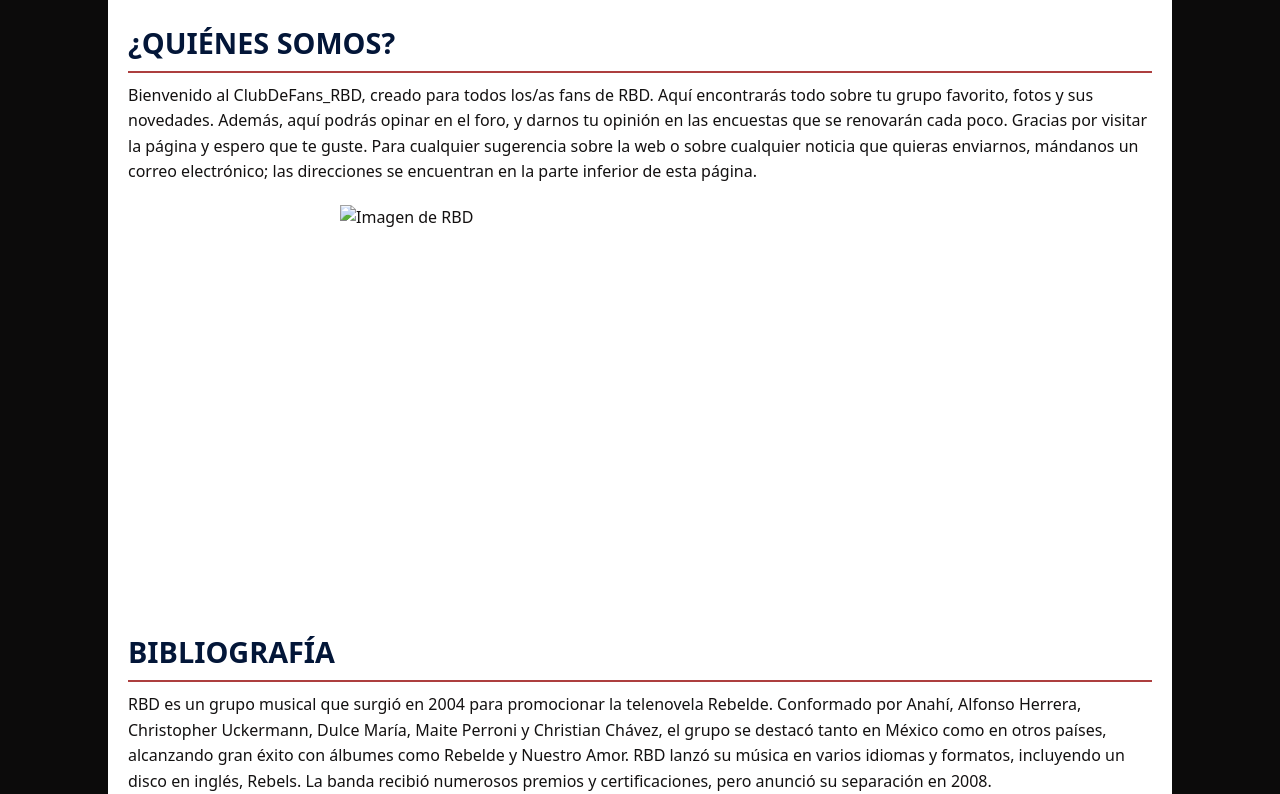
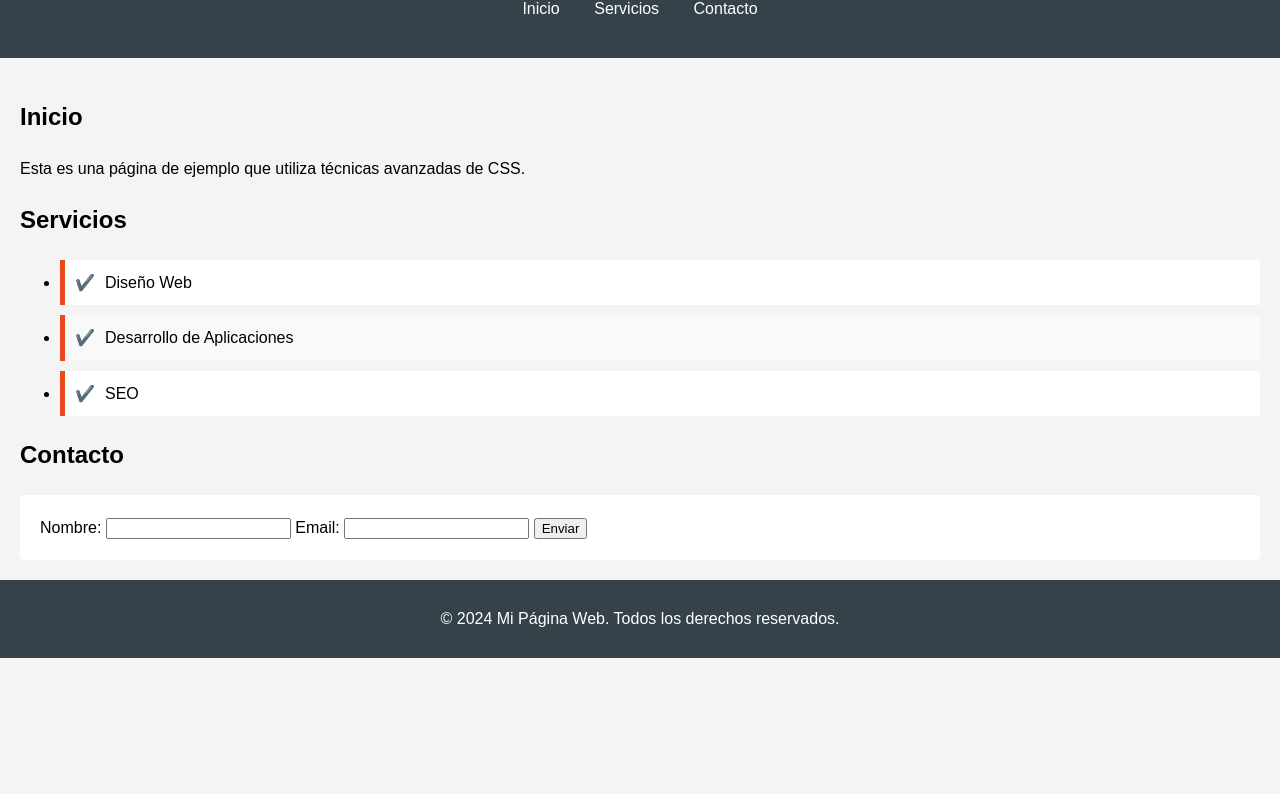
Before and after one commit to renzochipana/desarrollo-de-aplicaciones, a plain HTML site: page index.html in a window 1280 px wide. Shown: the part 118-912 px from the top of the page. After the commit the page ends 800 px from the top, so only its background shows below. Drawn offline with Linux system fonts and the light colour scheme.

Commit message:
Ejercicio 5

```diff
--- a/index.html
+++ b/index.html
@@ -1,45 +1,51 @@
 <!DOCTYPE html>
 <html lang="es">
+
 <head>
     <meta charset="UTF-8">
     <meta name="viewport" content="width=device-width, initial-scale=1.0">
-    <title>Club de Fans - RBD</title>
-    <link rel="stylesheet" href="atributos.css">
+    <title>Página Web de Ejemplo</title>
+    <link rel="stylesheet" href="style.css">
 </head>
+
 <body>
-    <div class="container"> <!-- agrupar y aplicar estilos al todo contenido-->
-        <h1 title="Título Principal">¡ CLUB DE FANS - RBD !</h1>
-        <section>
-            <h2>¿QUIÉNES SOMOS?</h2>
-            <p>Bienvenido al ClubDeFans_RBD, creado para todos los/as fans de RBD. Aquí encontrarás todo sobre tu grupo favorito, fotos y sus novedades. Además, aquí podrás opinar en el foro, y darnos tu opinión en las encuestas que se renovarán cada poco. Gracias por visitar la página y espero que te guste. Para cualquier sugerencia sobre la web o sobre cualquier noticia que quieras enviarnos, mándanos un correo electrónico; las direcciones se encuentran en la parte inferior de esta página.</p>
-            <img src="images.png" alt="Imagen de RBD" width="600" height="400">
+    <header>
+        <h1>Bienvenido a Mi Página Web</h1>
+        <nav>
+            <ul>
+                <li><a href="#inicio">Inicio</a></li>
+                <li><a href="#servicios">Servicios</a></li>
+                <li><a href="#contacto">Contacto</a></li>
+            </ul>
+        </nav>
+    </header>
+    <main>
+        <section id="inicio">
+            <h2>Inicio</h2>
+            <p>Esta es una página de ejemplo que utiliza técnicas avanzadas de CSS.</p>
         </section>
-        <section>  <!--secciones para organizar el contenido-->
-            <h2>BIBLIOGRAFÍA</h2>
-             <!-- P ES los parrafos--><p>RBD es un grupo musical que surgió en 2004 para promocionar la telenovela Rebelde. Conformado por Anahí, Alfonso Herrera, Christopher Uckermann, Dulce María, Maite Perroni y Christian Chávez, el grupo se destacó tanto en México como en otros países, alcanzando gran éxito con álbumes como Rebelde y Nuestro Amor. RBD lanzó su música en varios idiomas y formatos, incluyendo un disco en inglés, Rebels. La banda recibió numerosos premios y certificaciones, pero anunció su separación en 2008.</p>
-            <img src="rbd.jpg" alt="Imagen de RBD" width="600" height="400">
-        </section>
-        <section>
-            <h2>¿QUÉ HACEMOS?</h2>
-            <ul><!-- lista no ordenada de elementos , li es elementos en lista-->
-                <li><strong>Noticias y Actualizaciones:</strong> Últimas noticias y eventos.</li>
-                <li><strong>Foro de Discusión:</strong> Conversaciones y teorías.</li>
-                <li><strong>Eventos Exclusivos:</strong> Concursos y reuniones.</li>
-                <li><strong>Galería:</strong> Fotos, videos y fan art.</li>
-                <li><strong>Merchandise:</strong> Productos exclusivos.</li>
+        <section id="servicios">
+            <h2>Servicios</h2>
+            <ul>
+                <li class="servicio">Diseño Web</li>
+                <li class="servicio">Desarrollo de Aplicaciones</li>
+                <li class="servicio">SEO</li>
             </ul>
         </section>
-        <section>
-            <h2>ÚNETE A NOSOTROS</h2>
-            <p>¡Unirse es fácil! Accede a contenido exclusivo y participa en nuestros eventos.</p>
-            <a class="btn" href="mailto:rebelde_fans@gmail.com">ESCRÍBENOS A : rebelde_fans@gmail.com</a>
-
-            <li><a href="https://www.palimpalem.com/2/ClubDeFans_RBD/index.html?body1.html" target="_blank">PAGINA QUE APOYAMOS</a></li>
-            <!-- el TARGET es para una nueva pestaña-->
+        <section id="contacto">
+            <h2>Contacto</h2>
+            <form>
+                <label for="nombre">Nombre:</label>
+                <input type="text" id="nombre" required>
+                <label for="email">Email:</label>
+                <input type="email" id="email" required>
+                <button type="submit">Enviar</button>
+            </form>
         </section>
-    </div>
+    </main>
     <footer>
-        <p>&copy; 2024 REBELDE. Todos los derechos reservados.</p>
+        <p>&copy; 2024 Mi Página Web. Todos los derechos reservados.</p>
     </footer>
 </body>
+
 </html>
--- /dev/null
+++ b/style.css
@@ -0,0 +1,88 @@
+/* styles.css */
+
+/* Estilos generales */
+body {
+    font-family: Arial, sans-serif;
+    line-height: 1.6;
+    margin: 0;
+    padding: 0;
+    background-color: #f4f4f4;
+}
+
+/* Estilos del encabezado */
+header {
+    background: #35424a;
+    color: #ffffff;
+    padding: 20px 0;
+    text-align: center;
+}
+
+nav ul {
+    list-style: none;
+    padding: 0;
+}
+
+nav ul li {
+    display: inline;
+    margin: 0 15px;
+}
+
+nav ul li a {
+    color: #ffffff;
+    text-decoration: none;
+    transition: color 0.3s ease;
+}
+
+/* Pseudo-clase :hover */
+nav ul li a:hover {
+    color: #e8491d;
+}
+
+/* Estilos de las secciones */
+main {
+    padding: 20px;
+}
+
+/* Estilo para los servicios */
+.servicio {
+    background: #ffffff;
+    padding: 10px;
+    margin: 10px 0;
+    border-left: 5px solid #e8491d;
+    transition: transform 0.3s;
+}
+
+/* Pseudo-clase :nth-child() */
+.servicio:nth-child(even) {
+    background: #f9f9f9;
+}
+
+/* Pseudo-elemento ::before */
+.servicio::before {
+    content: "✔️";
+    margin-right: 10px;
+}
+
+/* Estilos del formulario */
+form {
+    background: #ffffff;
+    padding: 20px;
+    border-radius: 5px;
+}
+
+/* Pseudo-clase :focus */
+input:focus {
+    border: 2px solid #e8491d;
+    outline: none;
+}
+
+/* Estilos del pie de página */
+footer {
+    text-align: center;
+    padding: 10px 0;
+    background: #35424a;
+    color: #ffffff;
+    position: relative;
+    bottom: 0;
+    width: 100%;
+}
```
